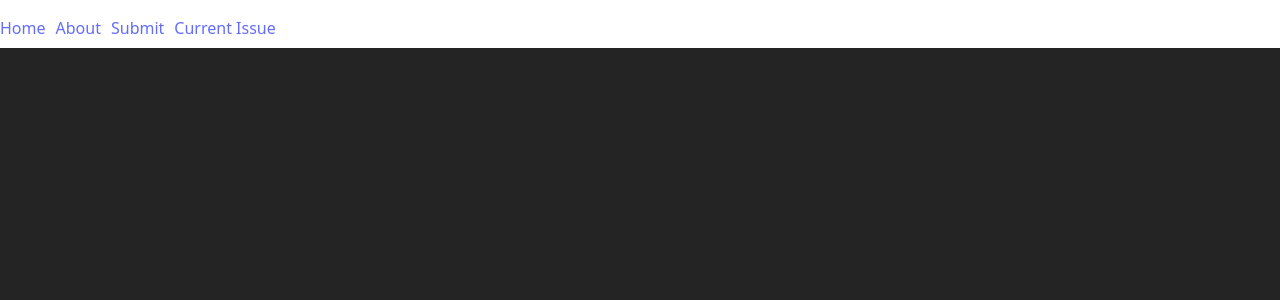
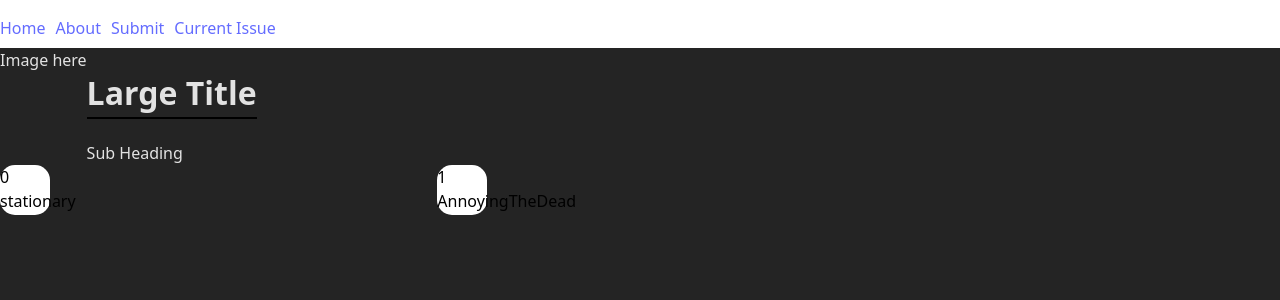
Before and after one commit to a0-ye/theburkeanparlor, a React (Vite) app: page /Issue/1 in a window 1280 px wide. Shown: the top 300 px of the page. Built offline with nearby package versions, Linux system fonts and the light colour scheme.

Commit message:
Dynamic Issue using url params

```diff
--- a/src/App.tsx
+++ b/src/App.tsx
@@ -22,7 +22,7 @@ function App() {
         <Route path="/" element={<Home />} />
         <Route path="/about" element={<About />} />
         <Route path="/Submit" element={<Submit />} />
-        <Route path="/CurrentIssue" element={<Issue />} /> {/** Replace with the dynamic issue loader*/}
+        <Route path="/Issue/:issue" element={<Issue />} /> {/** Replace with the dynamic issue loader*/}
         <Route path='/ArticlePage/:id' element={<ArticlePage/>} />
       </Routes>
     </Router>
--- a/src/components/ArticlePage.tsx
+++ b/src/components/ArticlePage.tsx
@@ -1,7 +1,7 @@
 import { useEffect, useState } from "react"
 import { useParams } from "react-router-dom"
 import ContentRenderer from "./ContentRenderer"
-import { PieceRegistry } from "../data/ArticleRegistry"
+import { ArticleRegistry } from "../data/ArticleRegistry"
 import alt from '../data/Pictures/rem.webp'
 
 export type ArticleData = {
@@ -22,7 +22,7 @@ export default function ArticlePage() {
     const [id, _] = useState(useParams().id || '')
 
     useEffect(() => {
-        const data = PieceRegistry[id]
+        const data = ArticleRegistry[id]
         console.log('id & data:',id, data)
         setTitle(data?.title || 'Error Title')
         setAuthor(data?.author || 'John Error (THIS IS AN ERROR)')
--- a/src/components/ContentRenderer.tsx
+++ b/src/components/ContentRenderer.tsx
@@ -14,7 +14,6 @@ interface ContentRendererProps {
 }
 
 export default function ContentRenderer(props: ContentRendererProps) {
-    const [html, setHtml] = useState<string>('Loading...');
     const [loading, setLoading] = useState(false);
     const [numPages, setNumPages] = useState<number>(0);
     const docxContainerRef = useRef<HTMLDivElement>(null);
--- a/src/components/Issue.tsx
+++ b/src/components/Issue.tsx
@@ -1,60 +1,11 @@
 import { useState } from "react"
-import { Link } from "react-router-dom"
-
-interface IssueProps {
-
-}
-
-export default function Issue(props: IssueProps) {
-
-    const [articleData, setArticleData] = useState<any[]>(['stationary', 'AnnoyingTheDead', '', '', '', '', '', '',])
-    /**
-     * Every issue holds a list of article data. We can do data.map to create n elements
-     * to click on, each of them properly loaded with their actual content.
-     *
-     * Thus article data must already hold the content that is required of them.
-     *
-     *
-     * WHERE DO WE DEFINE THE PIECE DATA LIST?
-     *  - external file, loaded and sorted by issue?
-     *  -
-     *
-     */
+import { Link, useParams } from "react-router-dom"
+import { IssueRegistry } from "../data/IssueRegistry"
 
 
-    /**
-     * how do we know which json to get?
-     * - append Issue num to the filename?
-     * how do we store content in the json objects?
-     *
-     * 1.) store content directly & use a file viewer per type? e.g. pdf viewer for pdf submissions, docxviewer for docx submissions, png for png, etc
-     * 2.) pre-process  (docx preview hack to HTML method? majorly boned if PDF? or just manual) and store as string in content. if image just display as image
-     *
-     * ASK evelyn: What formats will the submission be in? docx? PDF?
-     *          images are easy since we use img tags to display.
-     *
-     *
-     *
-     *
-     * I think we're over-engineering this.
-     * Keep a list of strings. The strings reference filenames. Use ReactRouter to route to the tsx pages
-     */
-    // Issue1.json
-    // {
-    //     {
-    //         'id':1,
-    //         author:'john smith',
-    //         content: 'submission1.pdf'
-    //     },{
-    //         'id':2,
-    //         author:'jane doe',
-    //         content: 'art.png'
-    //     },{
+export default function Issue() {
 
-    //     },{
-
-    //     }
-    // };
+    const [articleData, setArticleData] = useState<string[]>(IssueRegistry[useParams().issue || 'error'])
 
     return <>
 
--- a/src/components/Navbar.tsx
+++ b/src/components/Navbar.tsx
@@ -20,7 +20,7 @@ export default function Navbar() {
                 <Link to='/Submit'>Submit</Link>
             </p>
             <p>
-                <Link to='/CurrentIssue'>Current Issue</Link>
+                <Link to='/Issue/1'>Current Issue</Link>
             </p>
 
         </div>
--- a/src/data/ArticleRegistry.tsx
+++ b/src/data/ArticleRegistry.tsx
@@ -10,7 +10,7 @@ import type { ArticleData } from '../components/ArticlePage';
 import stationary from './Articles/TheStationaryWorker.pdf'
 import annoyingthedead from "./Articles/AnnoyingTheDead.docx"
 
-export const PieceRegistry: Record<string, ArticleData> =    // <string, string> because the imports are a post-build filepath baked into the website.
+export const ArticleRegistry: Record<string, ArticleData> =    // <string, string> because the imports are a post-build filepath baked into the website.
 {
     "stationary": {
         id: "stationary",
--- /dev/null
+++ b/src/data/IssueRegistry.tsx
@@ -0,0 +1,15 @@
+/** How to use?
+ *
+ *
+ * 1. Make list of Articles to render (by their IDs)
+ *
+ */
+
+
+export const IssueRegistry: Record<string, string[]> =    // <string, string> because the imports are a post-build filepath baked into the website.
+{
+    "1":['stationary', 'AnnoyingTheDead'],
+    "2":[],
+    "3":[],
+    "4":[],
+};
```
